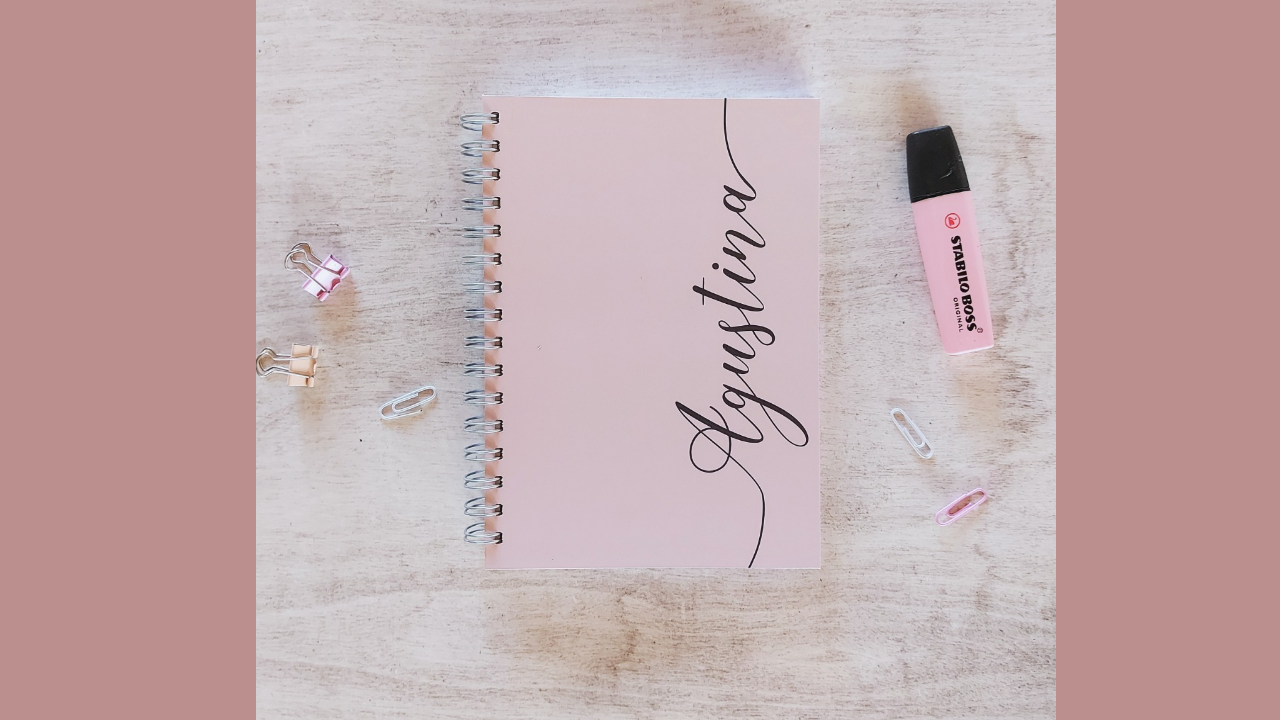
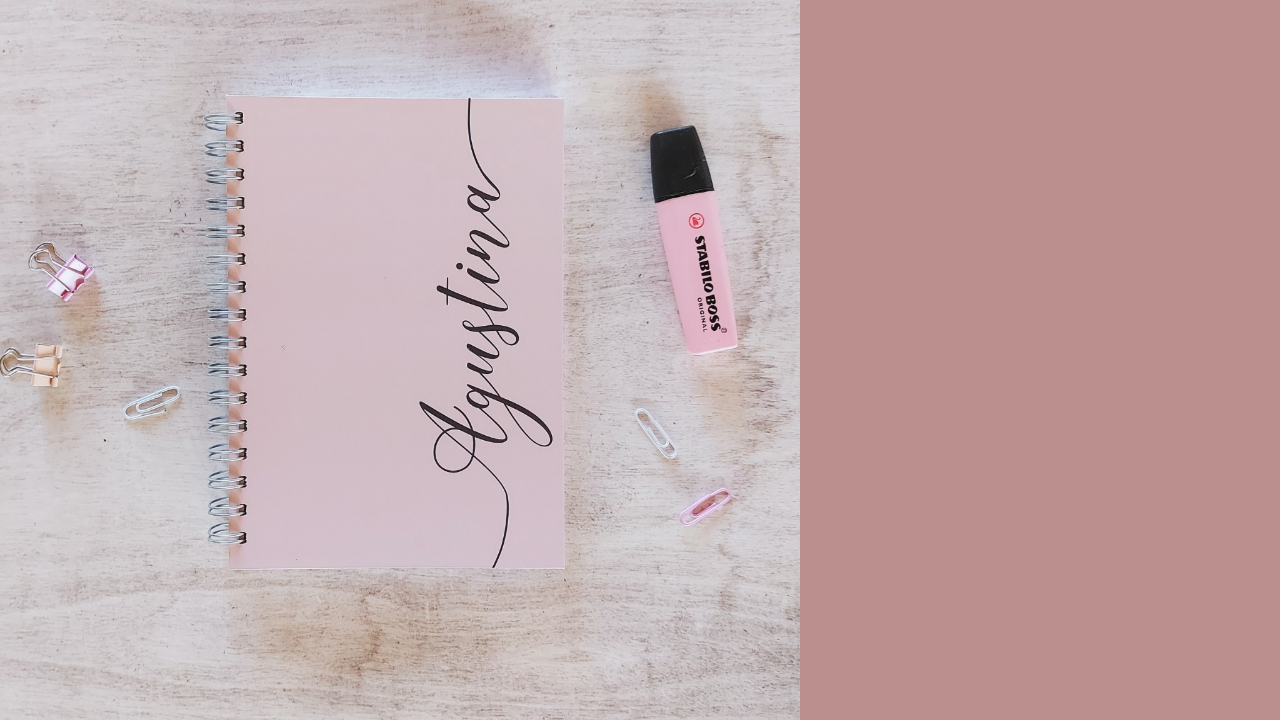
Before and after one commit to francoalbiero/proyectodos, a website: page pages/productos.html in a window 1280 px wide. Shown: the part 655-1375 px from the top of the page. Drawn offline with nearby package versions, Linux system fonts and the light colour scheme.

Commit message:
Entrega desafio

```diff
--- a/pages/productos.html
+++ b/pages/productos.html
@@ -55,11 +55,11 @@
 <main class="grid-contenedor-productos">
     <section>
     <div class="nombre-productos"><h2>Cuadernos</h2></div>
-      <nav>
-          <ul>
-              <li class="img-productos"><img src="../multimedia/cuaderno-agus.jpg" width="800px" alt="Cuadernos personalizados"></li>
-          </ul>
-      </nav>
+      <div>
+          <div>
+               <img class="img-productos" src="../multimedia/cuaderno-agus.jpg" width="800px" alt="Cuadernos personalizados">
+          </div>
+        </div>
   </section>
 
   <section>
--- a/scss/style.scss
+++ b/scss/style.scss
@@ -6,6 +6,9 @@
 
 body {
     background-color: $bg-principal;
+    display: flex;
+    flex-direction: column;
+    min-height: 100vh;
 
 }
 
@@ -42,13 +45,16 @@ body {
     max-width: 100%;
   }
 
-
+footer {
+    margin-top: auto;
+}
 
 .footer {
     margin: 35px;
     animation-name: animacionjere;
     animation-duration: 6s;
     animation-delay: 2s;
+    margin-top: auto;
 }
 
 @keyframes animacionjere {
```
Also changed, not shown: css/style.css, multimedia/BANNER-17 - copia.png (added).
